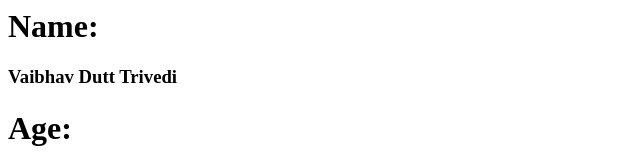
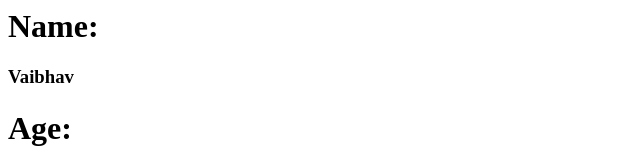
Before and after one commit to vaibhav-2709/22MIC0118, a plain HTML site: page index.html in a window 1280 px wide. Shown: the top 160 px of the page, without its empty margins (0-640 px from the left). Drawn offline with Linux system fonts and the light colour scheme.

Commit message:
Update index.html

```diff
--- a/index.html
+++ b/index.html
@@ -3,7 +3,7 @@
     <title> My Portfolio </title>
 </html>
 <body>
-    <h1>Name:</h1> <h3>Vaibhav Dutt Trivedi</h3>
+    <h1>Name:</h1> <h3>Vaibhav</h3>
     <h1>Age:</h1> <h3>21</h3>
     <h1>Hobby: </h1> <h3> Playing Cricket </h3>
 </body>
```
